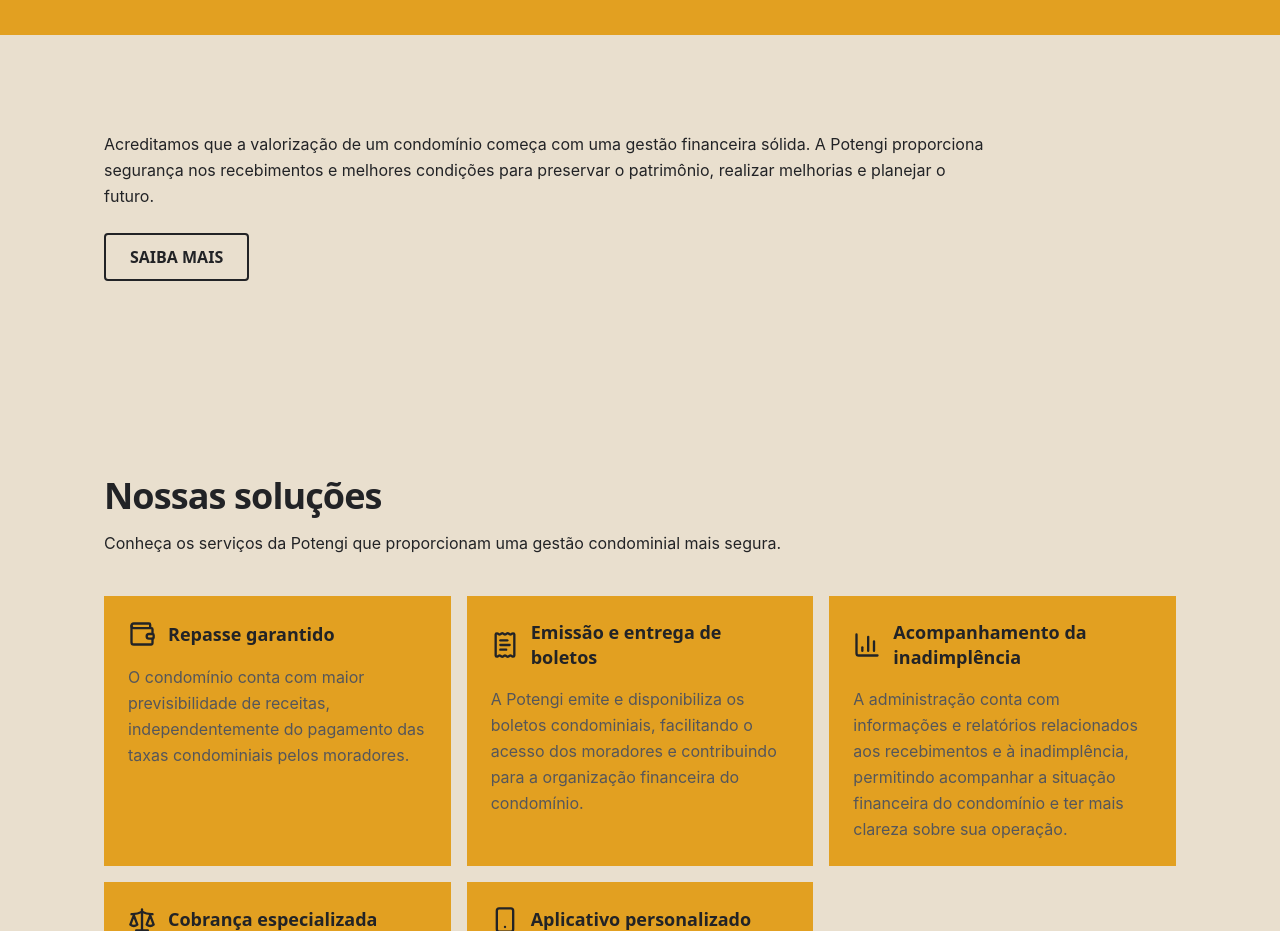
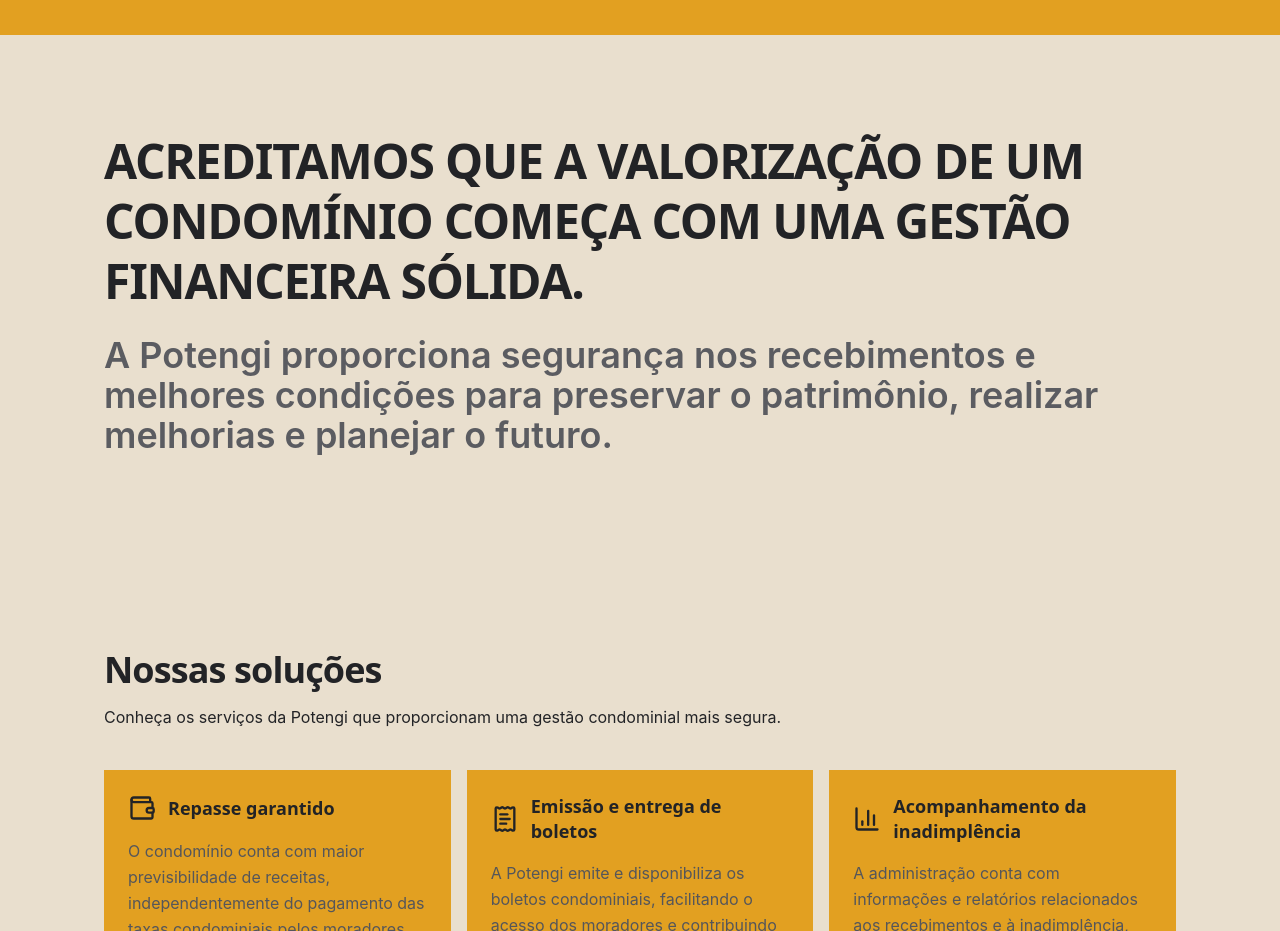
Before and after one commit to joaovlara/next-template, a Next.js app: page / in a window 1280 px wide. Shown: the part 1026-1957 px from the top of the page. Built offline with nearby package versions, Linux system fonts and the light colour scheme.

Commit message:
create about

```diff
--- a/src/app/_components/Sections/About.tsx
+++ b/src/app/_components/Sections/About.tsx
@@ -8,12 +8,13 @@ export default function About() {
 
   return (
     <section className="container-1">
-      <FadeIn className="flex flex-col gap-6 md:max-w-4xl">
-        <p>{about.text}</p>
-
-        <Link href={sobreHref} className="btn-outline w-fit uppercase">
-          Saiba mais
-        </Link>
+      <FadeIn className="flex flex-col gap-6">
+        <h2 className="font-bold text-3xl md:text-5xl text-brand-graphite uppercase">
+          {about.title}
+        </h2>
+        <p className="font-semibold text-2xl md:text-4xl text-brand-graphite-400">
+          {about.text}
+        </p>
       </FadeIn>
     </section>
   );
--- a/src/app/_data/data.ts
+++ b/src/app/_data/data.ts
@@ -132,7 +132,8 @@ export const highlights = [
 ];
 
 export const about = {
-  text: "Acreditamos que a valorização de um condomínio começa com uma gestão financeira sólida. A Potengi proporciona segurança nos recebimentos e melhores condições para preservar o patrimônio, realizar melhorias e planejar o futuro.",
+  title:"Acreditamos que a valorização de um condomínio começa com uma gestão financeira sólida.",
+  text: "A Potengi proporciona segurança nos recebimentos e melhores condições para preservar o patrimônio, realizar melhorias e planejar o futuro.",
 };
 
 export const services = [
--- a/src/app/globals.css
+++ b/src/app/globals.css
@@ -66,7 +66,7 @@
 
 @layer components {
   .container-1 {
-    @apply container mx-auto w-full py-16 md:py-24;
+    @apply container mx-auto w-full py-12 md:py-24;
   }
 
   .carousel {
```
